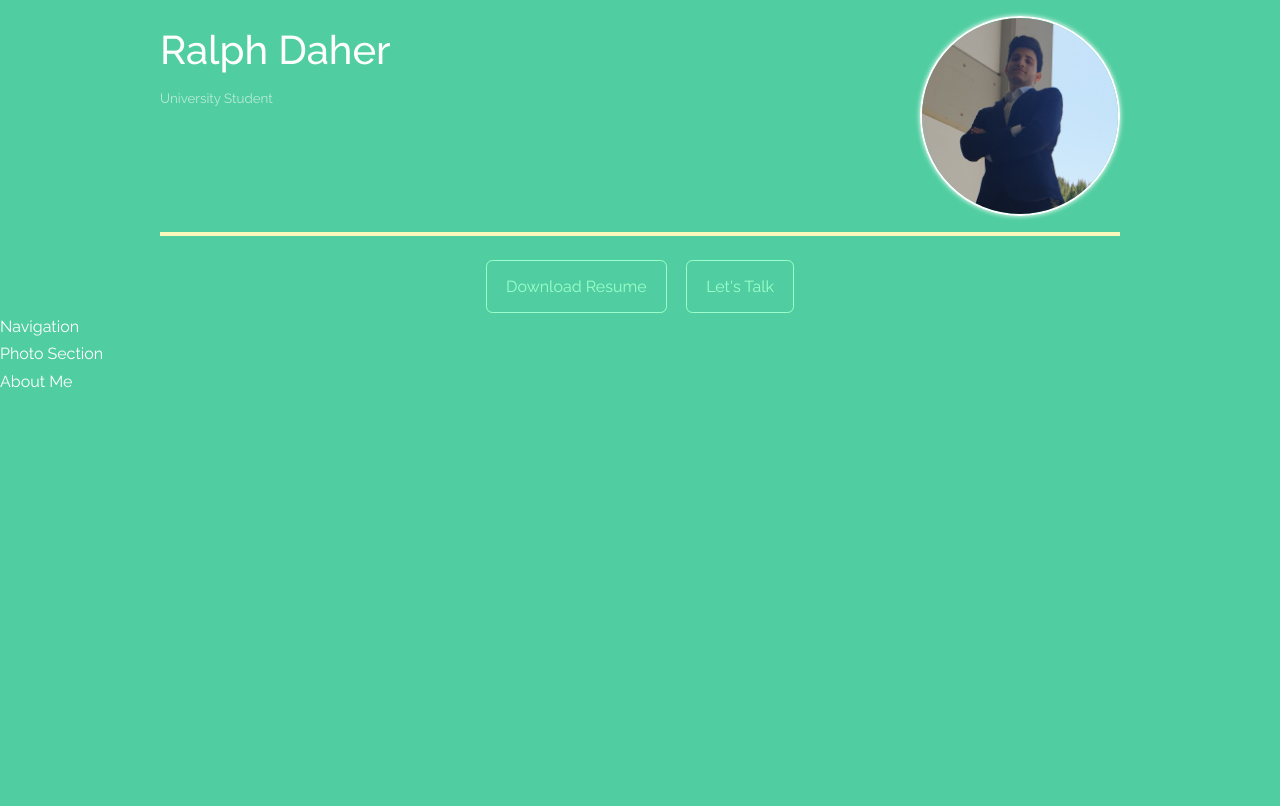
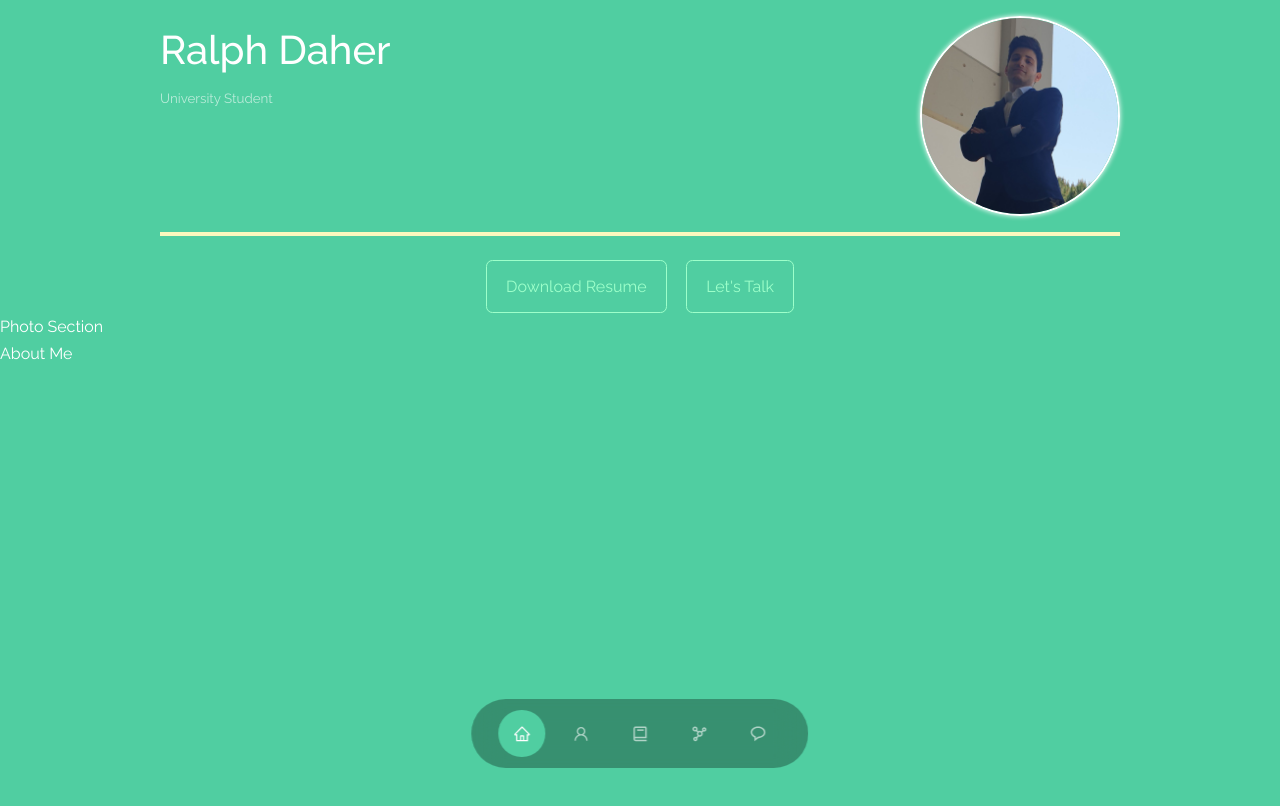
Before and after one commit to PeekMe01/real-portfolio-website-ralph-daher, a React (Create React App) app: page / in a window 1280 px wide. Shown: the top 806 px of the page. Built offline with nearby package versions, Linux system fonts and the light colour scheme; the HTML template or start-up script is replaced by a standard one.

Commit message:
Update Navigation.jsx

```diff
--- a/src/components/nav/Navigation.jsx
+++ b/src/components/nav/Navigation.jsx
@@ -1,11 +1,20 @@
 import React from 'react'
 import './navigation.css'
+import {AiOutlineHome, AiOutlineUser} from 'react-icons/ai'
+import {BiBook} from 'react-icons/bi'
+import {BiNetworkChart, BiMessageRounded} from 'react-icons/bi'
+import {useState} from 'react'
 
 const Navigation = () => {
+  const [activeNav, setActiveNav] = useState('#')
   return (
-    <div>
-      Navigation
-    </div>
+    <nav>
+      <a href="#" onClick={()=> setActiveNav('#')} className={activeNav === '#'? 'active' : ' '}><AiOutlineHome/></a>
+      <a href="#about" onClick={()=> setActiveNav('#about')} className={activeNav === '#about'? 'active' : ' '}><AiOutlineUser/></a>
+      <a href="#skills" onClick={()=> setActiveNav('#experience')} className={activeNav === '#experience'? 'active' : ' '}><BiBook/></a>
+      <a href="#portfolio" onClick={()=> setActiveNav('#portfolio')} className={activeNav === '#portfolio'? 'active' : ' '}><BiNetworkChart/></a>
+      <a href="#contact" onClick={()=> setActiveNav('#contact')} className={activeNav === '#contact'? 'active' : ' '}><BiMessageRounded/></a>
+    </nav>
   )
 }
 
```
